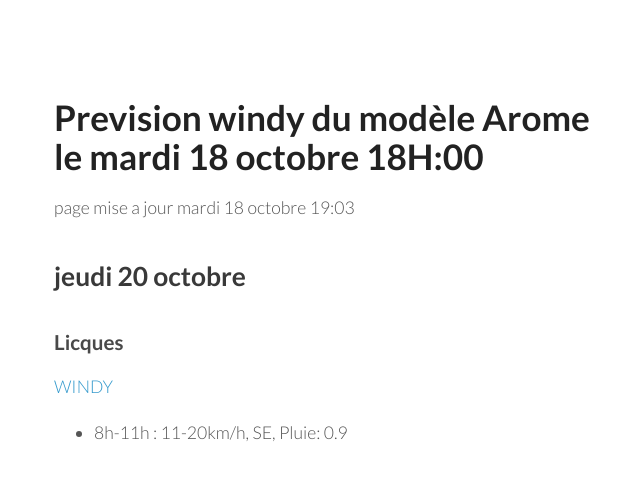
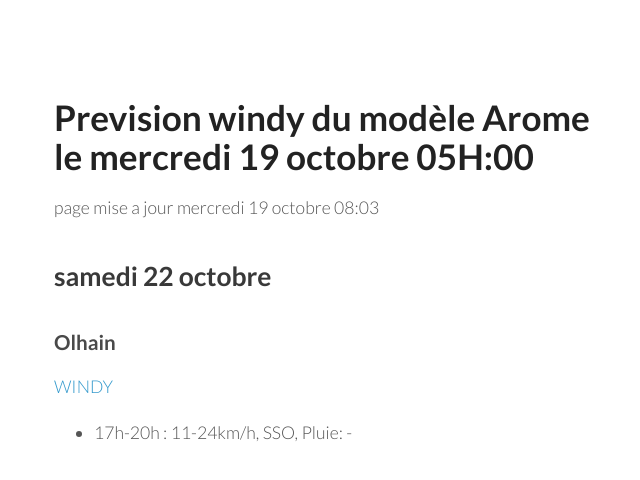
Before and after one commit to parapente-dans-le-nord/parapente-dans-le-nord.github.io, a Jekyll site: the page built from index.markdown, in a window 1280 px wide. Shown: the top 480 px of the page, without its empty margins (116-756 px from the left). Built offline with Jekyll 4.4.1, drawn with Linux system fonts in a browser that asks for light colours; our own code applies the rules of GitHub Pages for plain Markdown files.

Commit message:
update index.markdown

```diff
--- a/index.markdown
+++ b/index.markdown
@@ -3,13 +3,13 @@ layout: my-layout
 ---
 
 
-# Prevision windy du modèle Arome le mardi 18 octobre 18H:00
-page mise a jour mardi 18 octobre 19:03
+# Prevision windy du modèle Arome le mercredi 19 octobre 05H:00
+page mise a jour mercredi 19 octobre 08:03
 
-## jeudi 20 octobre
+## samedi 22 octobre
 
-### Licques
+### Olhain
 
- [WINDY](https://windy.com/50.786/1.936?50.388,1.934,8)
+ [WINDY](https://windy.com/50.434/2.586?50.031,2.587,8,m:e3eagft)
 
-- 8h-11h : 11-20km/h, SE, Pluie: 0.9
+- 17h-20h : 11-24km/h, SSO, Pluie: -
```
